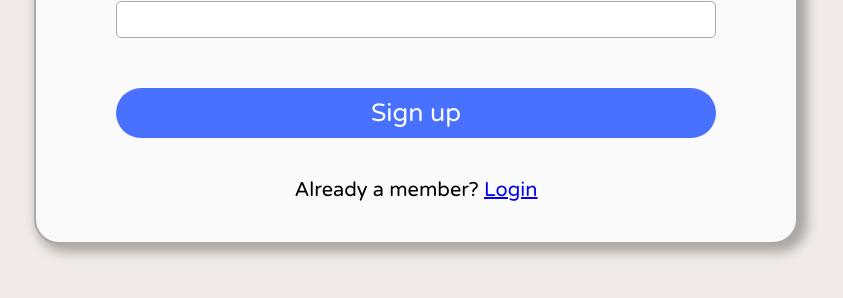
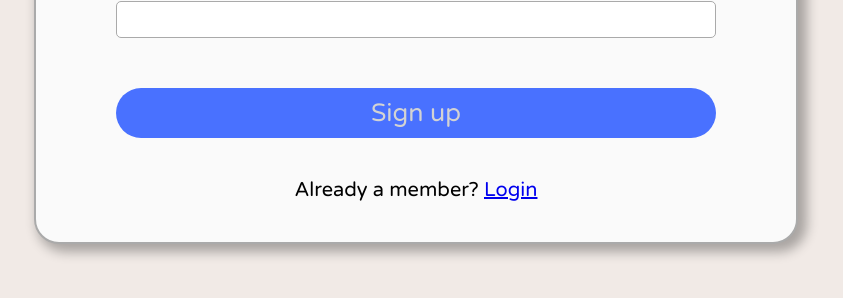
Before and after one commit to TobyDyson123/Agile-Dev, a PHP site: page /signup.html in a window 1280 px wide, with the pointer over the restyled element. Shown: the part 983-1281 px from the top of the page, without its empty margins (224-1067 px from the left). Run offline with PHP 8.4, Linux system fonts and the light colour scheme.

Commit message:
added global styling to primary button

```diff
--- a/index.html
+++ b/index.html
@@ -73,10 +73,6 @@
                 font-size: 25px;
             }
 
-            button:hover {
-                color: lightgrey;
-            }
-
             .form-group {
                 margin-bottom: 20px;
             }
--- a/style.css
+++ b/style.css
@@ -17,3 +17,7 @@ body {
     width: 100%;
     font-family: varela round, sans-serif !important;
 }
+
+.btn-primary:hover {
+    color: lightgrey;
+}
```
